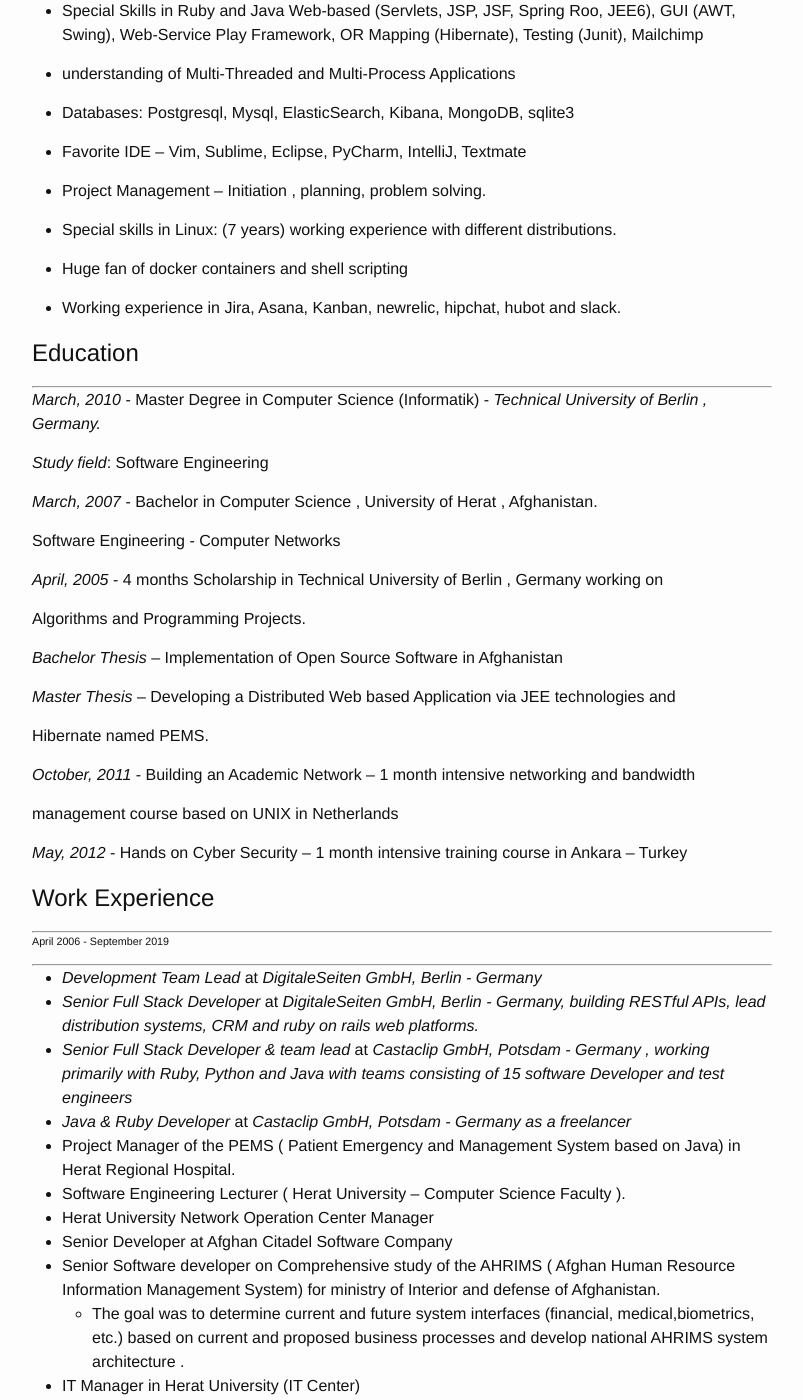
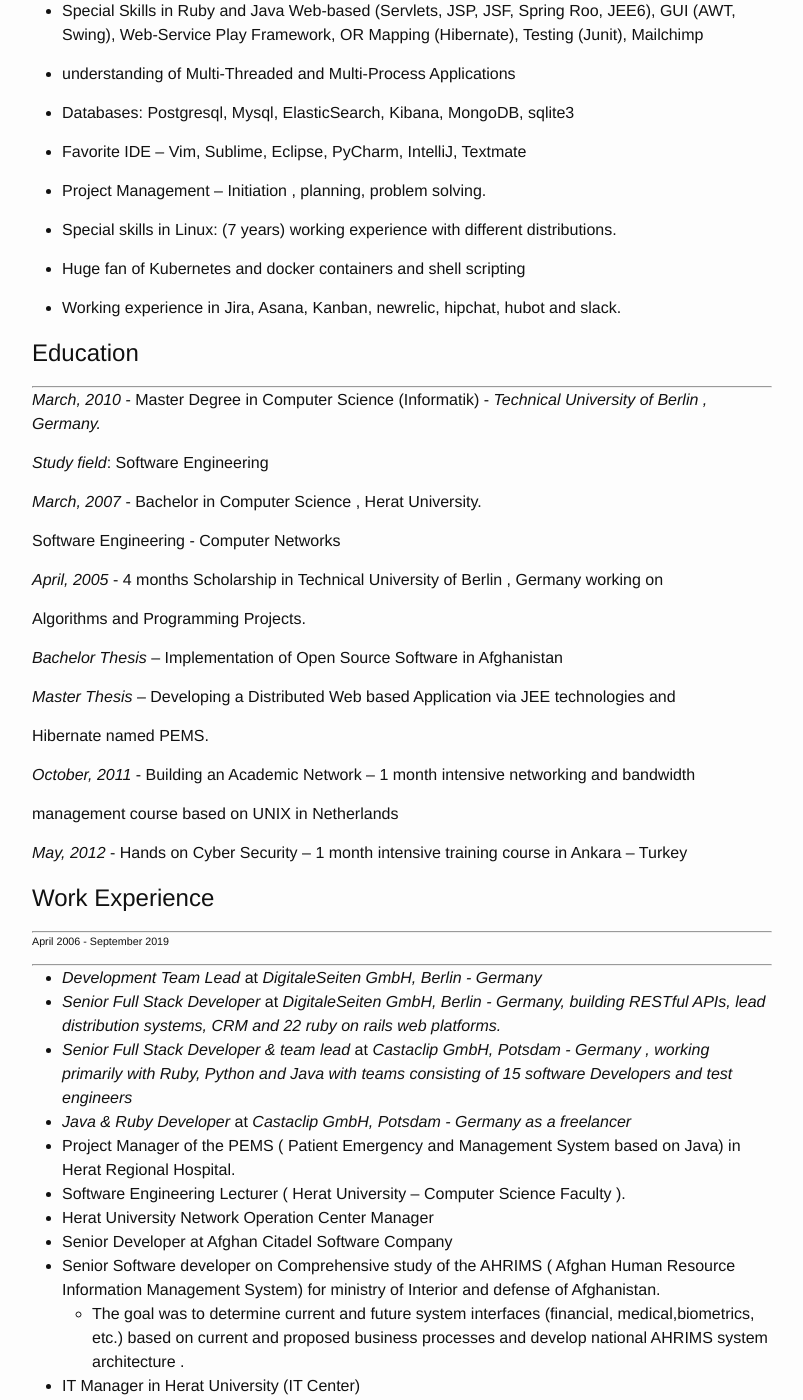
Before and after one commit to tokhi/tokhi.github.io, a Jekyll site: the page built from 2014-10-16-resume.markdown, in a window 1280 px wide and 1400 px high, scrolled down 692 px. Shown: the whole window, without its empty margins (238-1041 px from the left). Built offline with Jekyll 4.4.1, drawn with Linux system fonts in a browser that asks for light colours; nearby versions of some CDN libraries; some of the changed text lies outside the part shown.

Commit message:
Update 2014-10-16-resume.markdown

```diff
--- a/2014-10-16-resume.markdown
+++ b/2014-10-16-resume.markdown
@@ -34,7 +34,7 @@
 * Database-driven web applications via Ruby, Ruby on Rails, Python (Flask & bottle), nodejs (expressjs framework), Sinatra, Padrino, Cucumber, Rspec
 * Java (JSF, JEE6, JSP, Spark, Freemarker), Mobile Development (Android), Programming / Markup / Scripting Languages, Ajax, XML, HTML, <a href="https://ipfs.io/ipfs/QmNhFJjGcMPqpuYfxL62VVB9528NXqDNMFXiqN5bgFYiZ1/its-time-for-the-permanent-web.html">IPFS</a>
 * Travis, codeship
-* Vagrant, chef, Puppet, Apache, cacti, squid, Nginx, Docker
+* Vagrant, chef, Puppet, Apache, cacti, squid, Nginx, Docker, Kubernetes, Gitlab-CI/CD
 
 * Special Skills in Ruby and Java  Web-based (Servlets, JSP, JSF, Spring Roo, JEE6), GUI (AWT, Swing), Web-Service Play Framework, OR Mapping (Hibernate), Testing (Junit), Mailchimp
 
@@ -48,7 +48,7 @@
 
 * Special skills in Linux: (7 years) working experience with different distributions.
 
-* Huge fan of docker containers and shell scripting
+* Huge fan of Kubernetes and docker containers and shell scripting
 
 * Working experience in Jira, Asana, Kanban, newrelic, hipchat, hubot and slack.
 
@@ -60,7 +60,7 @@
 
 <em>Study field</em>: Software Engineering
 
-<em>March, 2007</em> - Bachelor in Computer Science , University of Herat , Afghanistan.
+<em>March, 2007</em> - Bachelor in Computer Science , Herat University.
 
 Software Engineering - Computer Networks
 
@@ -85,8 +85,8 @@
 ###### April 2006 - September 2019 ######
 <hr>
 * _Development Team Lead_ at <em>DigitaleSeiten GmbH, Berlin - Germany<em>
-* _Senior Full Stack Developer_ at <em>DigitaleSeiten GmbH, Berlin - Germany<em>, building RESTful APIs, lead distribution systems, CRM and ruby on rails web platforms.
-* _Senior Full Stack Developer & team lead_ at <em>Castaclip GmbH, Potsdam - Germany<em> , working primarily with Ruby, Python and Java with teams consisting of 15 software Developer and test engineers
+* _Senior Full Stack Developer_ at <em>DigitaleSeiten GmbH, Berlin - Germany<em>, building RESTful APIs, lead distribution systems, CRM and 22 ruby on rails web platforms.
+* _Senior Full Stack Developer & team lead_ at <em>Castaclip GmbH, Potsdam - Germany<em> , working primarily with Ruby, Python and Java with teams consisting of 15 software Developers and test engineers
 * _Java & Ruby Developer_ at <em>Castaclip GmbH, Potsdam - Germany<em> as a freelancer
 * Project Manager of the PEMS ( Patient Emergency and Management System based on Java) in Herat Regional Hospital.
 * Software Engineering Lecturer ( Herat University – Computer Science Faculty ).
```
